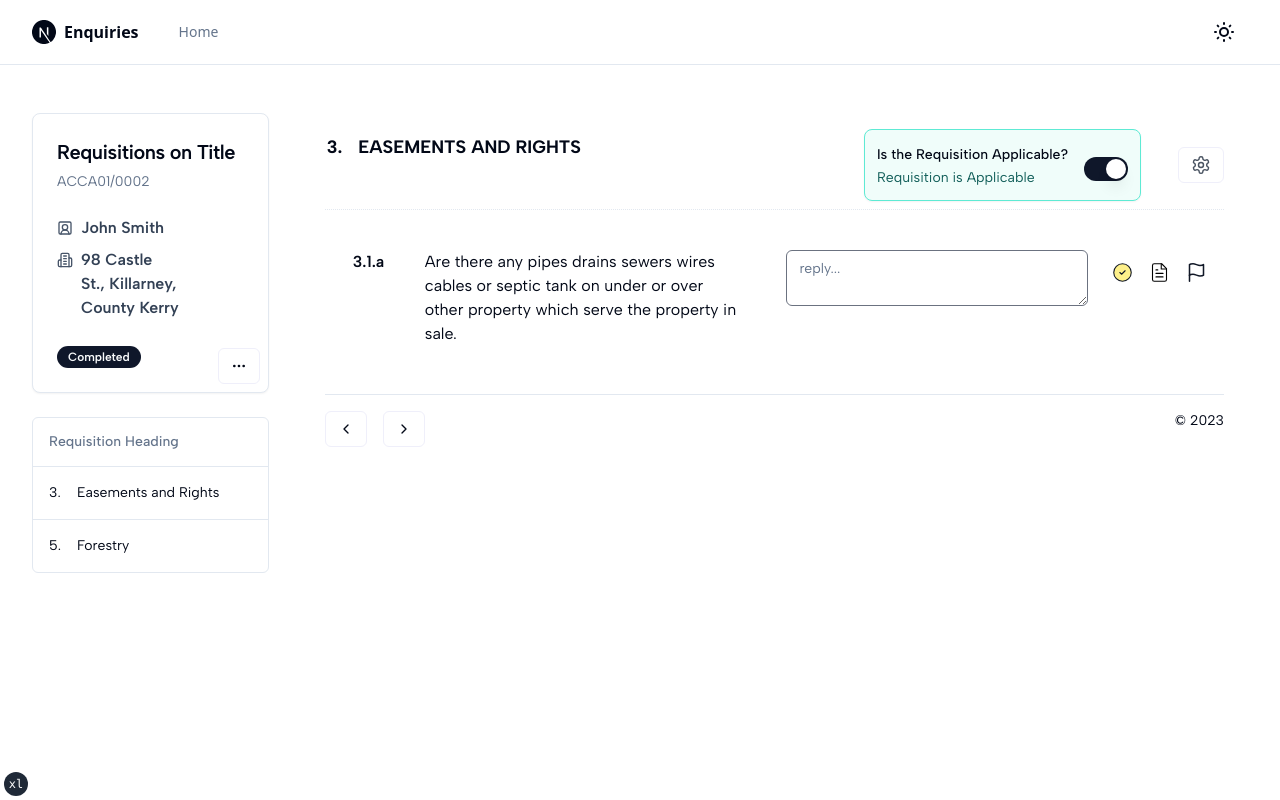
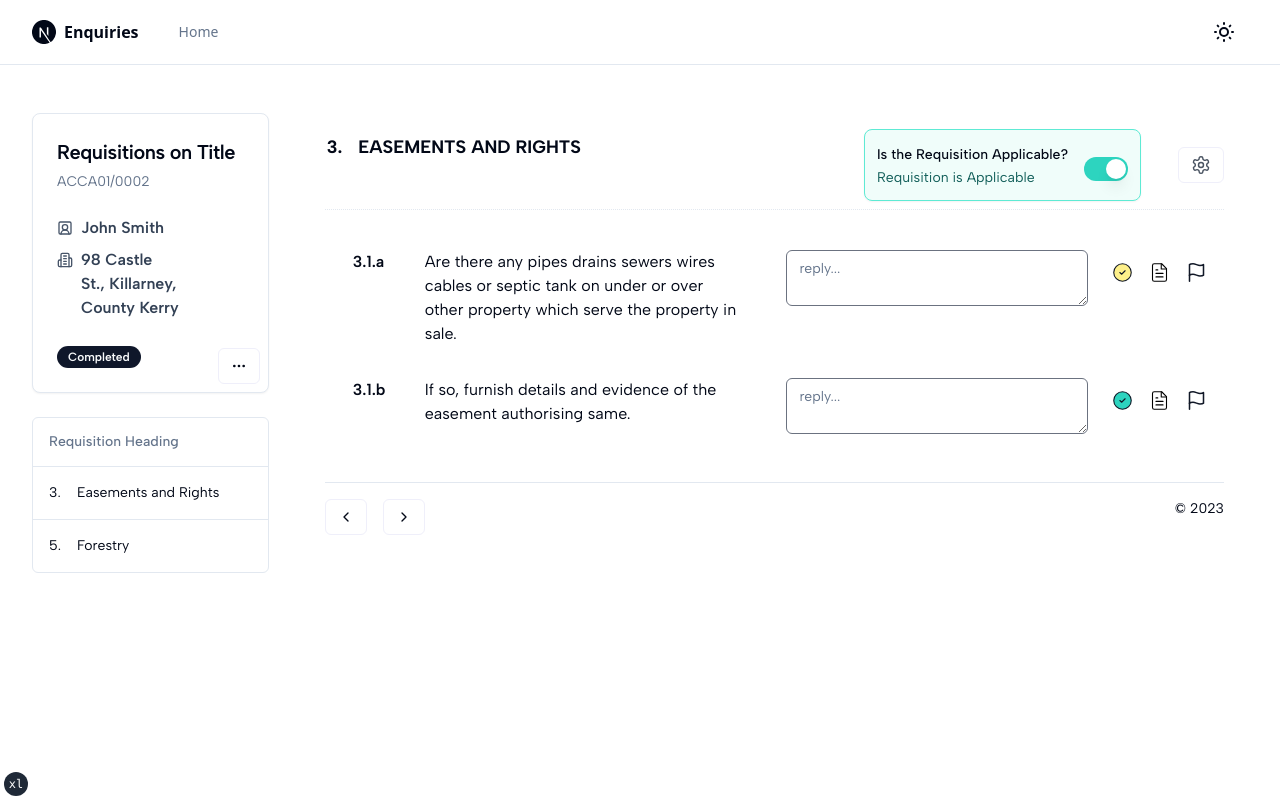
Before and after one commit to kanejoe/enquiries, a Next.js app: page /atomic_requisition in a window 1280 px wide. Built offline with nearby package versions, Linux system fonts and the light colour scheme.

Commit message:
colors on is applicable switch

```diff
--- a/app/atomic_requisition/IsApplicableSwitch.tsx
+++ b/app/atomic_requisition/IsApplicableSwitch.tsx
@@ -98,6 +98,7 @@ export function IsApplicableSwitchForm({
                     </div>
                     <FormControl>
                       <Switch
+                        className="data-[state=checked]:bg-teal-400 data-[state=unchecked]:bg-red-400"
                         checked={field.value}
                         onCheckedChange={(e) => {
                           field.onChange(e)
--- a/app/atomic_requisition/data.ts
+++ b/app/atomic_requisition/data.ts
@@ -90,6 +90,18 @@ export const initialState: AtomicReqs = {
       hasDoc: false,
       isComplete: false,
     },
+    {
+      reqId: "R43FKLS",
+      clauseRef: "3.1.b",
+      query:
+        "If so, furnish details and evidence of the easement authorising same.",
+      reply: "not applicable",
+      level: 2,
+      isApplicable: true,
+      isFlagged: false,
+      hasDoc: false,
+      isComplete: true,
+    },
   ],
   headings: [
     {
```
